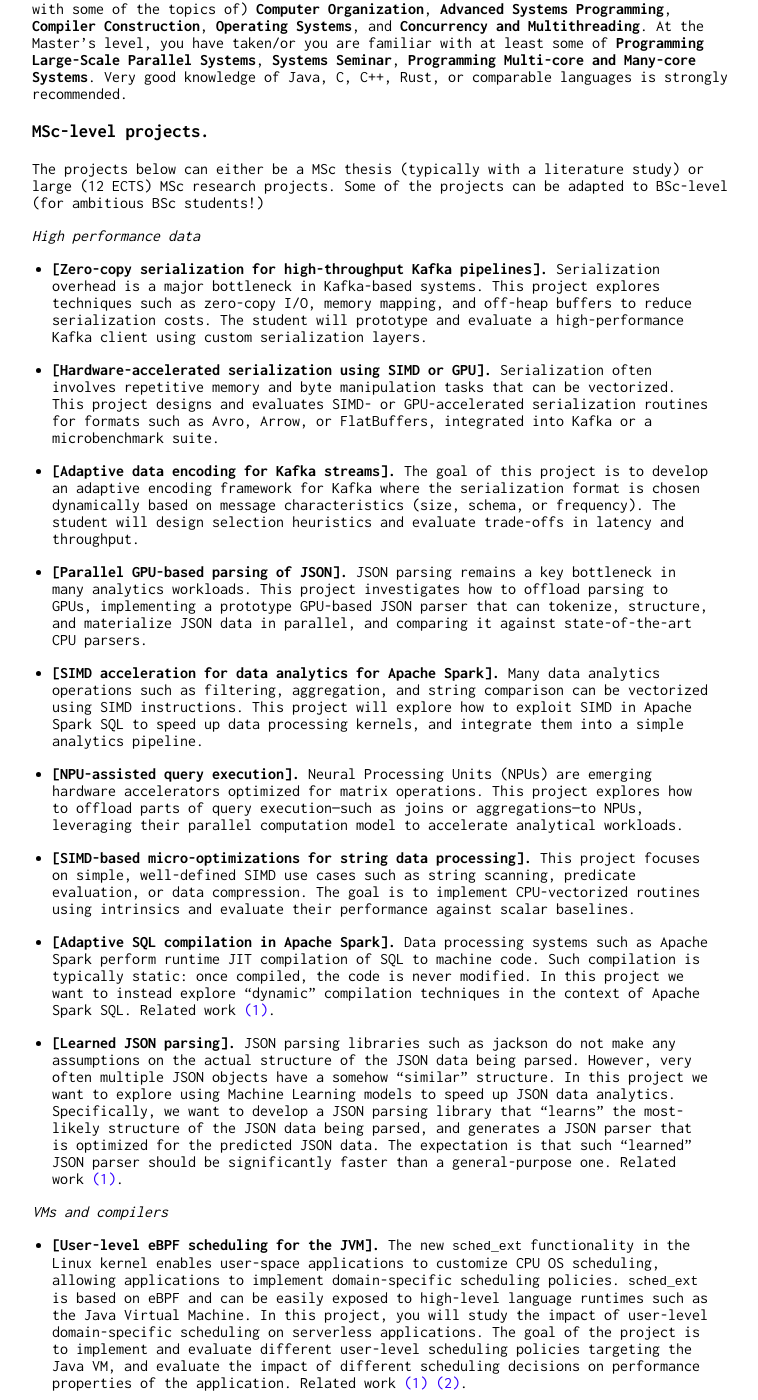
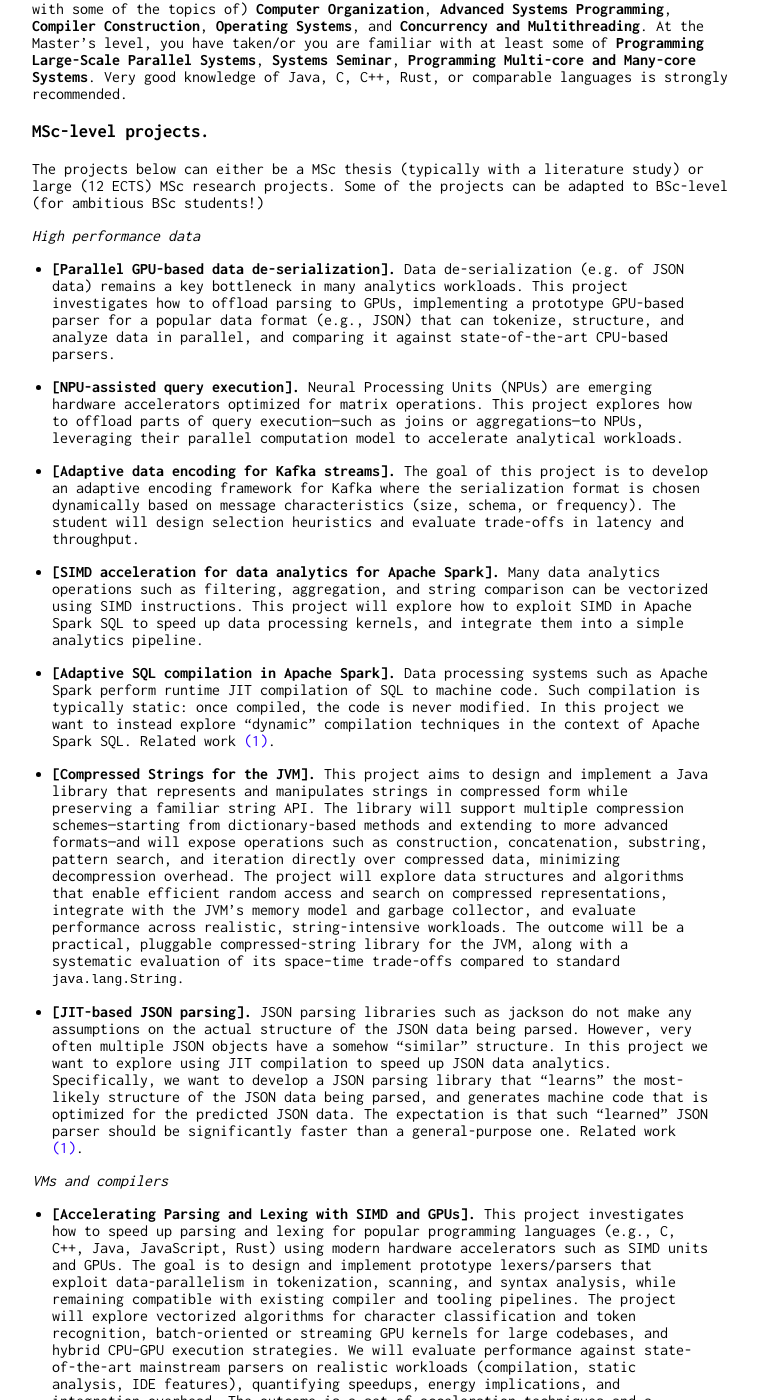
Before and after one commit to eleinadani/eleinadani.github.io, a Jekyll site: the page built from projects.md, in a window 1280 px wide and 1400 px high, scrolled down 386 px. Shown: the whole window, without its empty margins (258-1016 px from the left). Built offline with Jekyll 4.4.1, drawn with Linux system fonts in a browser that asks for light colours; our own code applies the rules of GitHub Pages for plain Markdown files; some of the changed text lies outside the part shown.

Commit message:
more projects

```diff
--- a/projects.md
+++ b/projects.md
@@ -17,28 +17,26 @@ The projects below can either be a MSc thesis (typically with a literature study
 
 _High performance data_
 
-* **[Zero-copy serialization for high-throughput Kafka pipelines].** Serialization overhead is a major bottleneck in Kafka-based systems. This project explores techniques such as zero-copy I/O, memory mapping, and off-heap buffers to reduce serialization costs. The student will prototype and evaluate a high-performance Kafka client using custom serialization layers.
+* **[Parallel GPU-based data de-serialization].** Data de-serialization (e.g. of JSON data) remains a key bottleneck in many analytics workloads. This project investigates how to offload parsing to GPUs, implementing a prototype GPU-based parser for a popular data format (e.g., JSON) that can tokenize, structure, and analyze data in parallel, and comparing it against state-of-the-art CPU-based parsers.
 
-* **[Hardware-accelerated serialization using SIMD or GPU].** Serialization often involves repetitive memory and byte manipulation tasks that can be vectorized. This project designs and evaluates SIMD- or GPU-accelerated serialization routines for formats such as Avro, Arrow, or FlatBuffers, integrated into Kafka or a microbenchmark suite.
+* **[NPU-assisted query execution].** Neural Processing Units (NPUs) are emerging hardware accelerators optimized for matrix operations. This project explores how to offload parts of query execution—such as joins or aggregations—to NPUs, leveraging their parallel computation model to accelerate analytical workloads.
 
 * **[Adaptive data encoding for Kafka streams].** The goal of this project is to develop an adaptive encoding framework for Kafka where the serialization format is chosen dynamically based on message characteristics (size, schema, or frequency). The student will design selection heuristics and evaluate trade-offs in latency and throughput.
 
-* **[Parallel GPU-based parsing of JSON].** JSON parsing remains a key bottleneck in many analytics workloads. This project investigates how to offload parsing to GPUs, implementing a prototype GPU-based JSON parser that can tokenize, structure, and materialize JSON data in parallel, and comparing it against state-of-the-art CPU parsers.
-
 * **[SIMD acceleration for data analytics for Apache Spark].** Many data analytics operations such as filtering, aggregation, and string comparison can be vectorized using SIMD instructions. This project will explore how to exploit SIMD in Apache Spark SQL to speed up data processing kernels, and integrate them into a simple analytics pipeline.
 
-* **[NPU-assisted query execution].** Neural Processing Units (NPUs) are emerging hardware accelerators optimized for matrix operations. This project explores how to offload parts of query execution—such as joins or aggregations—to NPUs, leveraging their parallel computation model to accelerate analytical workloads.
-
-* **[SIMD-based micro-optimizations for string data processing].** This project focuses on simple, well-defined SIMD use cases such as string scanning, predicate evaluation, or data compression. The goal is to implement CPU-vectorized routines using intrinsics and evaluate their performance against scalar baselines.
 
 * **[Adaptive SQL compilation in Apache Spark].** Data processing systems such as Apache Spark perform runtime JIT compilation of SQL to machine code. Such compilation is typically static: once compiled, the code is never modified. In this project we want to instead explore “dynamic” compilation techniques in the context of Apache Spark SQL. Related work [(1)](https://www.databricks.com/blog/2016/05/23/apache-spark-as-a-compiler-joining-a-billion-rows-per-second-on-a-laptop.html).
 
-* **[Learned JSON parsing].** JSON parsing libraries such as jackson do not make any assumptions on the actual structure of the JSON data being parsed. However, very often multiple JSON objects have a somehow “similar” structure. In this project we want to explore using Machine Learning models to speed up JSON data analytics. Specifically, we want to develop a JSON parsing library that “learns” the most-likely structure of the JSON data being parsed, and generates a JSON parser that is optimized for the predicted JSON data. The expectation is that such “learned” JSON parser should be significantly faster than a general-purpose one. Related work [(1)](https://github.com/FasterXML/jackson).
+* **[Compressed Strings for the JVM].** This project aims to design and implement a Java library that represents and manipulates strings in compressed form while preserving a familiar string API. The library will support multiple compression schemes—starting from dictionary-based methods and extending to more advanced formats—and will expose operations such as construction, concatenation, substring, pattern search, and iteration directly over compressed data, minimizing decompression overhead. The project will explore data structures and algorithms that enable efficient random access and search on compressed representations, integrate with the JVM’s memory model and garbage collector, and evaluate performance across realistic, string-intensive workloads. The outcome will be a practical, pluggable compressed-string library for the JVM, along with a systematic evaluation of its space–time trade-offs compared to standard `java.lang.String`.
+
+* **[JIT-based JSON parsing].** JSON parsing libraries such as jackson do not make any assumptions on the actual structure of the JSON data being parsed. However, very often multiple JSON objects have a somehow “similar” structure. In this project we want to explore using JIT compilation to speed up JSON data analytics. Specifically, we want to develop a JSON parsing library that “learns” the most-likely structure of the JSON data being parsed, and generates machine code that is optimized for the predicted JSON data. The expectation is that such “learned” JSON parser should be significantly faster than a general-purpose one. Related work [(1)](https://github.com/FasterXML/jackson).
 
 
 _VMs and compilers_
 
-* **[User-level eBPF scheduling for the JVM].** The new `sched_ext` functionality in the Linux kernel enables user-space applications to customize CPU OS scheduling, allowing applications to implement domain-specific scheduling policies. `sched_ext` is based on eBPF and can be easily exposed to high-level language runtimes such as the Java Virtual Machine. In this project, you will study the impact of user-level domain-specific scheduling on serverless applications. The goal of the project is to implement and evaluate different user-level scheduling policies targeting the Java VM, and evaluate the impact of different scheduling decisions on performance properties of the application. Related work [(1)](https://mostlynerdless.de/blog/2024/09/10/hello-ebpf-writing-a-linux-scheduler-in-java-with-ebpf-15/) [(2)](https://github.com/sched-ext/scx).
+
+* **[Accelerating Parsing and Lexing with SIMD and GPUs].** This project investigates how to speed up parsing and lexing for popular programming languages (e.g., C, C++, Java, JavaScript, Rust) using modern hardware accelerators such as SIMD units and GPUs. The goal is to design and implement prototype lexers/parsers that exploit data-parallelism in tokenization, scanning, and syntax analysis, while remaining compatible with existing compiler and tooling pipelines. The project will explore vectorized algorithms for character classification and token recognition, batch-oriented or streaming GPU kernels for large codebases, and hybrid CPU–GPU execution strategies. We will evaluate performance against state-of-the-art mainstream parsers on realistic workloads (compilation, static analysis, IDE features), quantifying speedups, energy implications, and integration overhead. The outcome is a set of acceleration techniques and a benchmarking framework that can guide the next generation of high-performance language front ends.
 
 * **[Compilation service for WebAssembly].** Modern WebAssembly runtimes such as wasmer provide in-process Just-in-time compilation. JIT compilers are normally running as a concurrent thread in the same process of the application. In this project we want to study an alternative runtime design, where the JIT compiler runs as an external “service”, i.e., in a different process, potentially running on a different machine. Such client-server design would allow to reduce even more the memory consumption of the WebAssembly runtime, as well as enable distributed code caching and other optimizations. Related work [(1)](https://github.com/wasmerio/wasmer).
 
@@ -46,13 +44,12 @@ _VMs and compilers_
 
 * **[Accelerated RexEx engines].** Regular expressions are natively supported in many high-level programming languages such as JavaScript, Java or Python. RegEx execution performance is often critical, and state-of-the-art langauge VMs employ advanced JIT compilation techniques or (SIMD) parallel processing to optimize RegEx performance. In this project we want to explore using accelerators (such as FPGAs, NPUs or others) to speed up RegEx matching performance.
 
+* **[SIMD-based micro-optimizations for string data processing].** This project focuses on simple, well-defined SIMD use cases such as string scanning, predicate evaluation, or data compression. The goal is to implement CPU-vectorized routines using intrinsics and evaluate their performance against scalar baselines.
+
 * **[Learned data structures in a language VM].** Learned data structures have been used successfully in the context of DataBase processing systems. In this project we want to explore using such data structures to implement some of the internal components of a modern language VM such as Google V8 or the Java Virtual Machine. Related work [(1)](https://arxiv.org/abs/1712.01208).
 
-* **[GPU-based garbage collection acceleration].** Google V8 or the Java Virtual Machine implement very advanced Garbage Collection techniques. Most of such GCs have a parallel, multithreaded implementation. In this project, we want to study how GPUs can be used to speed-up Garbage Collection instead of using multiple threads. _This project will be co-supervised with Dr Juan Fumero, Univ.Manchester (UK)_
 
 * **[Extending Graal’s compiler pipeline with a custom optimization pass].** The Graal compiler framework allows adding new optimization phases. In this project, the student will implement a custom optimization (e.g., loop unrolling, constant folding, or dead code elimination) in Graal’s IR pipeline, evaluate its impact on performance, and visualize the transformation on benchmark programs.
-
-* **[Hybrid compilation: combining JIT and AOT using GraalVM].** This project explores combining ahead-of-time compiled components (via Native Image) with JIT-compiled modules to achieve both fast startup and adaptive optimization. The student will design and evaluate hybrid execution setups for mixed workloads.
 
 * **[GPU-assisted compilation using the Graal compiler].** Graal’s extensible design allows exploring offloading parts of compilation to accelerators. This project investigates how certain compiler passes (e.g., SSA construction or data-flow analysis) could be parallelized or accelerated using a GPU-based backend.
 
@@ -79,6 +76,8 @@ _High performance data_
 
 
 _VMs and compilers_
+
+* **[Phase-Level Performance Analysis of the Graal Compiler].** This project focuses on a detailed, phase-level performance analysis of the Graal just-in-time compiler to identify bottlenecks and opportunities for optimization. The goal is to instrument Graal’s compilation pipeline to collect fine-grained timing, allocation, and IR-size metrics for individual compiler phases (e.g., decoding, inlining, optimization passes, register allocation). Using these measurements across a diverse set of workloads, the project will characterize where compilation time is spent, how phase costs correlate with code size and optimization level, and which phases dominate end-to-end compilation latency. The outcome will be a profiling and visualization framework for Graal’s internal behavior, along with actionable insights and concrete suggestions for optimizing or restructuring expensive phases to improve compilation speed without compromising code quality.
 
 * **[Performance analysis of SIMD support in WebAssembly].** SIMD instructions are at the core of modern data processing. For example, several data ingestion operations (e.g., importing data from a CSV file) requires UTF-8 validation: the input data needs to be analyzed (one character at a time) to ensure that the input text is valid. Parallel execution techniques can be employed to speed-up the validation of large text files. In this project, we want to explore the performance of existing WebAssembly runtimes in the context of SIMD execution, looking at common operations such as e.g. UTF-8 validation. The goal of the project is to implement multiple SIMD-based data processing  techniques targeting WebAssembly (either in WebAssembly itself, or by leveraging emscripten or alternative WASM compilers), to assess the current performance of WebAssembly in such Data-parallel operations. Related work [(1)](https://github.com/WebAssembly/simd/blob/main/proposals/simd/SIMD.md) [(2)](https://arxiv.org/abs/2010.03090).
 
@@ -111,3 +110,7 @@ _
 * **[Performance evaluation of the new CPython JIT compiler].** The CPython engine is the most popular language VM for Python. In recent weeks, the engine was finally extended with a JIT compiler. In this project, we want to assess the performance impact of the new JIT, and want to understand what its properties and limitations are. Related: [(1)](https://github.com/python/cpython/pull/113465).
 
 * **[Combining CRIU and GraalVM native-image].** GraalVM native image is an open-source language technology that can be used to create optimized, cloud-ready binary executables for Java. By leveraging Ahead-of-time compilation of Java code, GraalVM native images can significantly reduce applications’ startup time, leading to reduced cold starts in Cloud deployments such as AWS Lambda. CRIU is an emerging technology provided by the Linux kernel aimed at the same goal: minimize applications startup time. Unlike GraalVM native image, CRIU leverages “user-space” snapshotting. In this project we want to explore how the two technologies can be combined in order to minimize even further the startup latency of Cloud applications. Related work [(1)](https://criu.org/Main_Page).
+
+* **[Hybrid compilation: combining JIT and AOT using GraalVM].** This project explores combining ahead-of-time compiled components (via Native Image) with JIT-compiled modules to achieve both fast startup and adaptive optimization. The student will design and evaluate hybrid execution setups for mixed workloads.
+
+* **[User-level eBPF scheduling for the JVM].** The new `sched_ext` functionality in the Linux kernel enables user-space applications to customize CPU OS scheduling, allowing applications to implement domain-specific scheduling policies. `sched_ext` is based on eBPF and can be easily exposed to high-level language runtimes such as the Java Virtual Machine. In this project, you will study the impact of user-level domain-specific scheduling on serverless applications. The goal of the project is to implement and evaluate different user-level scheduling policies targeting the Java VM, and evaluate the impact of different scheduling decisions on performance properties of the application. Related work [(1)](https://mostlynerdless.de/blog/2024/09/10/hello-ebpf-writing-a-linux-scheduler-in-java-with-ebpf-15/) [(2)](https://github.com/sched-ext/scx).
```
